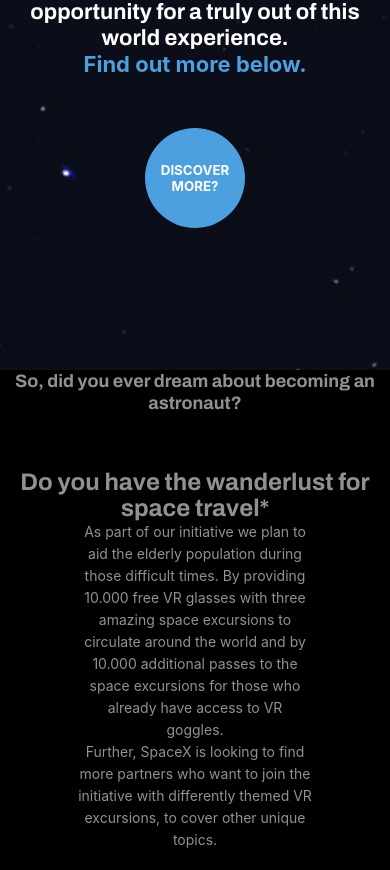
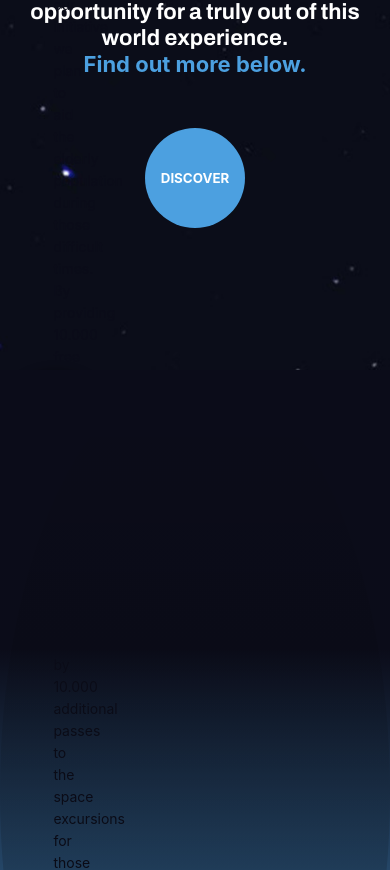
Before and after one commit to Davros2014/spacex-vr, a React (Create React App) app: page / in a window 390 px wide. Shown: the part 474-1344 px from the top of the page. Built offline with nearby package versions, Linux system fonts and the light colour scheme.

Commit message:
adding text and structural content to the about page

```diff
--- a/src/components/about/about.styles.js
+++ b/src/components/about/about.styles.js
@@ -1,23 +1,59 @@
 import styled from "styled-components";
-
-import mobileBg from "../../assets/about-background.png";
-import desktopBg from "../../assets/about-background.png";
 
 const StyledAbout = styled.section`
   width: 100vw;
   height: 100vh;
-  background: #000000;
-  // background-image: url(${mobileBg});
+  background: ${(p) => p.theme.mainColors.primaryColor};
   background-position: center center;
+  position: relative;
   background-size: cover;
-  // @media (min-width: ${(props) => props.theme.media.desktop}) {
-  //   background-image: url(${desktopBg});
-  // }
-  & .panelLeft {
+  &:before {
+    content: "";
+    width: 100%;
+    height: 100%;
+    position: absolute;
+    top: 0;
+    bottom: 0;
+    left: 0;
+    right: 0;
+    background: linear-gradient(
+      to bottom,
+      #0b0c19 0%,
+      #0b0c19 33%,
+      transparent 100%
+    );
+  }
+  & .panelTop {
     top: 0;
     margin-bottom: 10vh;
-    @media (min-width: ${(props) => props.theme.media.tablet}) {
+    background: ${(p) => p.theme.mainColors.primaryColor};
+    border-radius: 100%;
+    height: 30vw;
+    width: 30vw;
+    padding: 5rem;
+    display: flex;
+    justify-content: center;
+    align-items: center;
+    flex-direction: column;
+    box-shadow: -3px 3px 8px 4px rgba(0, 0, 0, 0.25);
+    background: @media (min-width: ${(props) => props.theme.media.tablet}) {
       margin-top: 6rem;
+    }
+    &:before {
+      content: "";
+      width: 100%;
+      height: 100%;
+      position: absolute;
+      top: 0;
+      bottom: 0;
+      left: 0;
+      right: 0;
+      border-radius: 100%;
+      background: linear-gradient(
+        to top,
+        rgba(0, 0, 0, 0.25) 0%,
+        transparent 100%
+      );
     }
     @media (min-width: ${(props) => props.theme.media.desktop}) {
       position: absolute;
@@ -27,20 +63,14 @@ const StyledAbout = styled.section`
       margin-bottom: 0;
       text-align: left;
     }
-    h5 {
-      margin-bottom: 5.5rem;
-      @media (min-width: ${(props) => props.theme.media.desktop}) {
-        margin-bottom: 7.5rem;
-      }
+    & h2 {
+      color: ${(p) => p.theme.mainColors.offWhite};
+      margin-bottom: 2rem;
+      text-shadow: 1px 1px 8px ${(p) => p.theme.mainColors.secondaryColor};
+      padding-right: 8rem;
     }
-    h1 {
-      margin-bottom: 6rem;
-      @media (min-width: ${(props) => props.theme.media.desktop}) {
-        margin-bottom: 7.5rem;
-        font-size: 15rem;
-      }
-    }
-    p {
+    & p {
+      color: ${(p) => p.theme.mainColors.secondaryColor};
       width: 90%;
       @media (max-width: ${(props) => props.theme.media.desktop}) {
         width: 60%;
@@ -48,56 +78,6 @@ const StyledAbout = styled.section`
       }
     }
   }
-  & a {
-    top: 0;
-    background: white;
-    width: clamp(150px, 50vw, 274px);
-    height: clamp(150px, 50vw, 274px);
-    border-radius: 50%;
-    position: relative;
-    display: flex;
-    justify-content: center;
-    align-items: center;
-    cursor: pointer;
-    margin: 0 auto;
-    transform: scale(1);
-    transition: ${(props) => props.theme.effects.fastTransition};
-    box-shadow: 0px 0px 0px 0px rgba(0, 0, 0, 0);
-    z-index: 500;
-    @media (min-width: ${(props) => props.theme.media.desktop}) {
-      top: 360px;
-      margin-top: 0;
-      grid-column: 10 / span 3;
-    }
-    &::after,
-    &::before {
-      content: "";
-      position: absolute;
-      top: 50%;
-      left: 50%;
-      transform: translate(-50%, -50%) scale(1);
-      width: 100%;
-      height: 100%;
-      border-radius: 50%;
-      background: rgba(255, 255, 255, 0.1);
-      z-index: 1;
-      cursor: pointer;
-      pointer-events: normal;
-    }
-    &:hover::after,
-    &:hover::before {
-      transition: ${(props) => props.theme.effects.mediumTransition};
-      background: rgba(255, 255, 255, 0.05);
-      cursor: pointer;
-      transform: translate(-50%, -50%) scale(1.5);
-      z-index: -1;
-    }
-    &:hover::before {
-      transition: 0.3s transform ease-in-out;
-      background: rgba(255, 255, 255, 0.1);
-      transition-delay: 0.35s;
-    }
-  }
 `;
 
 export default StyledAbout;
--- a/src/components/about/index.js
+++ b/src/components/about/index.js
@@ -1,25 +1,20 @@
 import React from "react";
 import StyledAbout from "./about.styles";
-import { Header2, Header5, SmallBodyText } from "../typography";
+import { Header2, SmallBodyText } from "../typography";
 import { GridContainer } from "../structure";
 
 const About = () => {
   return (
     <StyledAbout id="about">
       <GridContainer>
-        <div className="panelLeft">
-          <Header5>So, did you ever dream about becoming an astronaut?</Header5>
-          <Header2>Do you have the wanderlust for space travel*</Header2>
+        <div className="panelTop">
+          <Header2>What's the story?</Header2>
           <SmallBodyText>
             As part of our initiative we plan to aid the elderly population
             during those difficult times. By providing 10.000 free VR glasses
             with three amazing space excursions to circulate around the world
             and by 10.000 additional passes to the space excursions for those
             who already have access to VR goggles.
-            <br />
-            Further, SpaceX is looking to find more partners who want to join
-            the initiative with differently themed VR excursions, to cover other
-            unique topics.
           </SmallBodyText>
         </div>
       </GridContainer>
--- a/src/components/contacts/contacts.styles.js
+++ b/src/components/contacts/contacts.styles.js
@@ -50,17 +50,19 @@ const StyledFooter = styled.footer`
     min-height: 10rem;
     width: 80vw;
     margin: 0 auto;
-    & h4 {
+    & h3 {
       color: #56ec8c;
-      color: ${(p) => p.theme.mainColors.primaryColor};
+      color: ${(p) => p.theme.mainColors.offWhite};
       width: 100%;
       margin: 3rem 0;
-      font-size: clamp(1.6rem, 2.25vw, 2.8rem);
       line-height: 1.6;
       font-family: 'Archivo', sans-serif;
       letter-spacing: 0.25;
       @media (min-width: ${(props) => props.theme.media.desktop}) {
         max-width: 60%;
+      }
+      & span {
+        color: ${(p) => p.theme.mainColors.primaryColor};
       }
     }
     & .contactsContainer {
--- a/src/components/contacts/index.js
+++ b/src/components/contacts/index.js
@@ -8,21 +8,26 @@ import {
   Twitter,
   YouTube,
 } from "../Icons/Social";
+import { Header3 } from "../typography";
 
 const Contacts = () => {
   return (
     <StyledFooter id="contacts">
       <div className="footerWrapper" id="contact">
-        <h4>
-          SpaceX designs, manufactures and launches the world's most advanced
-          rockets and spacecraft <br />
+        <Header3>
+          <span>
+            SpaceX designs, manufactures and launches the world's most advanced
+            rockets and spacecraft
+          </span>
+          <br />
           <br />
           You want to wake up in the morning and think the future is going to be
           great - and that’s what being a spacefaring civilization is all about.
           It’s about believing in the future and thinking that the future will
           be better than the past. And I can’t think of anything more exciting
-          than going out there and being among the stars. - Elon Musk
-        </h4>
+          than going out there and being among the stars. -
+          <span> Elon Musk</span>
+        </Header3>
         <div className="contactsContainer">
           <div className="contactsItem">
             <h6>Space X</h6>
@@ -130,10 +135,3 @@ const Contacts = () => {
 };
 
 export default Contacts;
-
-// You want to wake up in the morning and think the future is going to be
-//           great - and that’s what being a spacefaring civilization is all about.
-//           It’s about believing in the future and thinking that the future will
-//           be better than the past. And I can’t think of anything more exciting
-//           than going out there and being among the stars.{" "}
-//           <cite> - Elon Musk</cite>
--- a/src/components/hero/index.js
+++ b/src/components/hero/index.js
@@ -23,7 +23,7 @@ const Hero = () => {
           <Header3>
             <span>*</span>The virtual world is there for you to explore! We
             realise it's been a difficult time of late for most people but
-            especially the elderly and/or isolated, that's why we are giving
+            especially for the elderly and isolated, that's why we are giving
             away
             <span> 10,000 virtual reality headsets</span>, this is a unique
             opportunity for a truly out of this world experience.
@@ -31,7 +31,7 @@ const Hero = () => {
             <span>Find out more below.</span>
           </Header3>
           <MainBtn className="introBtn" type="submit" text="Submit">
-            <a href="#about">Discover more?</a>
+            <a href="#about">Discover</a>
           </MainBtn>
         </div>
       </GridContainer>
--- a/src/components/modal/modal.styles.js
+++ b/src/components/modal/modal.styles.js
@@ -2,7 +2,7 @@ import styled, { keyframes } from "styled-components";
 
 const bounceIn = keyframes` {
     0% { transform: translate(-50%, -50%) scale(1); }
-    90% { transform: translate(-50%, -50%) scale(1.2); }
+    90% { transform: translate(-50%, -50%) scale(1.05); }
     100% { transform: translate(-50%, -50%) scale(1); }
 }`;
 
@@ -22,7 +22,6 @@ const StyledModal = styled.div`
   &.active {
     opacity: 1;
     display: flex;
-    animation: 0.25s ${bounceIn} forwards ease-in-out;
   }
   & div {
     position: absolute;
@@ -44,7 +43,7 @@ const StyledModal = styled.div`
     align-items: center;
   }
   &.active div {
-    transform: translate(-50%, -50%) scale(1);
+    animation: 0.15s ${bounceIn} forwards ease-in-out;
   }
 `;
 
--- a/src/components/theme/theme.js
+++ b/src/components/theme/theme.js
@@ -1,7 +1,7 @@
 const colors = {
   primaryColor: "rgba(76, 160, 224, 1)",
   primaryColorRGB: "76, 160, 224",
-  secondaryColor: "rgba(26, 25, 21, 1)",
+  secondaryColor: "#0b0c19",
   thirdColor: "rgba(192, 174, 160, 1)",
   lineColor: "rgba(0, 0, 0, 0.15)",
   lightLineColor: "rgba(270, 270, 270, 0.15)",
--- a/src/hooks/useInputState.js
+++ /dev/null
@@ -1,14 +0,0 @@
-import { useState } from "react";
-
-const useInputState = (initialVal) => {
-  const [value, setValue] = useState(initialVal);
-  const handleChange = (e) => {
-    setValue(e.target.value);
-  };
-  const reset = () => {
-    setValue("");
-  };
-  return [value, handleChange, reset];
-};
-
-export default useInputState;
```
Also changed, not shown: src/components/signUpForm/index.js (+14 -15 lines), src/assets/astronaut.png.
